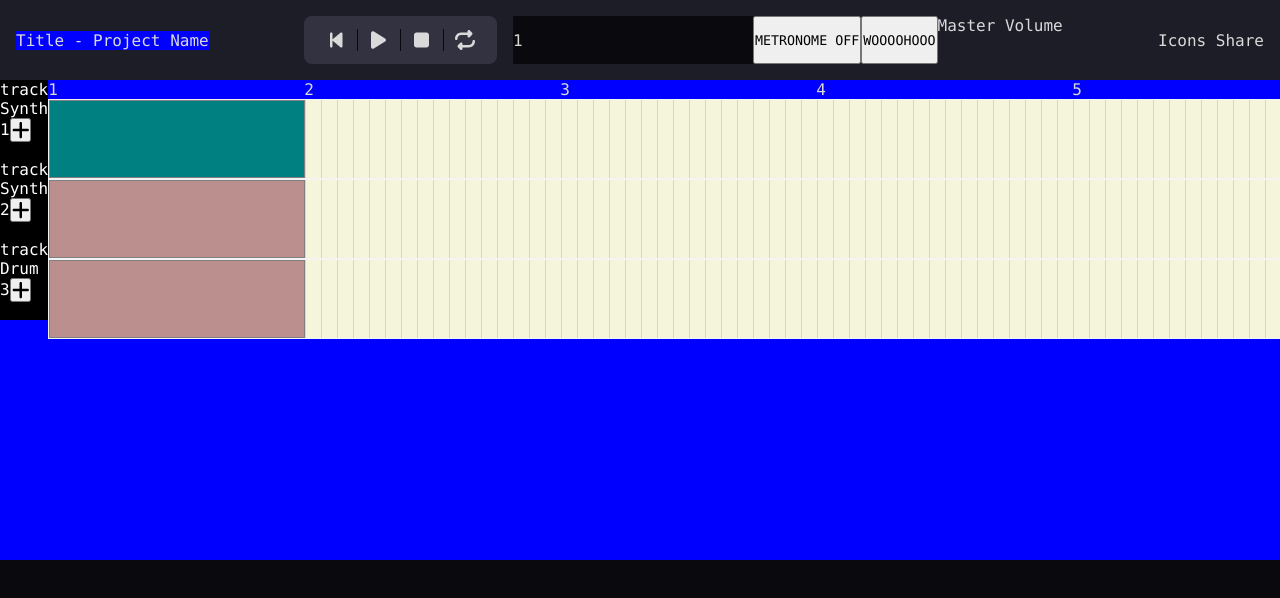
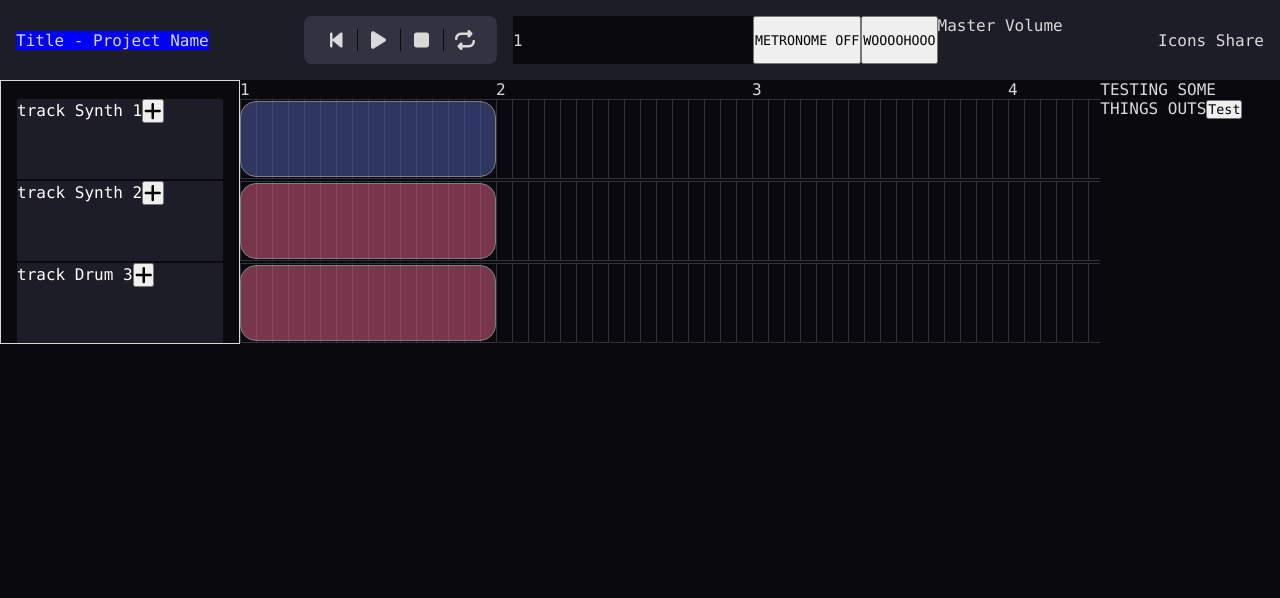
Before and after one commit to dannyboi1313/coop-daw, a Next.js app: page /test in a window 1280 px wide. Shown: the top 598 px of the page. Built offline with nearby package versions, Linux system fonts and the light colour scheme; no server answers.

Commit message:
UI updates

```diff
--- a/components/NoteGrid.js
+++ b/components/NoteGrid.js
@@ -197,18 +197,38 @@ const NoteGrid = ({ instrumentNotes, updateNotes, timer, instrumentID }) => {
   return (
     <div className={styles.gridWrapper} onContextMenu={handleGridRightClick}>
       <div className={styles.gridContainer}>
+        <div
+          className={`${styles.headerRow}`}
+          style={{
+            gridTemplateColumns: `repeat(${gridSize}, 1rem)`,
+            gridTemplateRows: `repeat(1, 2rem)`,
+          }}
+        >
+          {grid[0].map((e, index) => {
+            return (
+              <div
+                className={`${styles.gridHeaderCell} ${
+                  index === timer && styles.highlighted
+                }`}
+              >
+                {index % 16 === 0 && index / 16 + (index % 16)}
+              </div>
+            );
+          })}
+        </div>
+
         {/* Render the grid */}
+
+        <div className={styles.gridVert}>
           <div
             className={styles.leftColumn}
             style={{
-            gridTemplateRows: `repeat(${NUM_KEYS}, 2rem)`,
+              gridTemplateRows: `repeat(${NUM_KEYS}, 1rem)`,
               gridTemplateColumns: `repeat(1,8rem)`,
             }}
           >
             {/* Render the row labels */}
-          <div key={`row-label-start`} className="">
-            Row Header
-          </div>
+
             {grid.map((row, rowIndex) => (
               <div
                 key={`row-label-${rowIndex}`}
@@ -229,21 +249,10 @@ const NoteGrid = ({ instrumentNotes, updateNotes, timer, instrumentID }) => {
           <div
             className={styles.grid}
             style={{
-            gridTemplateColumns: `repeat(${gridSize}, 2rem)`,
-            gridTemplateRows: `repeat(${NUM_KEYS}, 2rem)`,
+              gridTemplateColumns: `repeat(${gridSize}, 1rem)`,
+              gridTemplateRows: `repeat(${NUM_KEYS}, 1rem)`,
             }}
           >
-          {grid[0].map((e, index) => {
-            return (
-              <div
-                className={`${styles.gridHeaderCell} ${
-                  index === timer && styles.highlighted
-                }`}
-              >
-                {index % 16 === 0 && index / 16 + (index % 16)}
-              </div>
-            );
-          })}
             {grid.map((row, rowIndex) =>
               row.map((cell, colIndex) => (
                 <div
@@ -284,6 +293,7 @@ const NoteGrid = ({ instrumentNotes, updateNotes, timer, instrumentID }) => {
           </div>
         </div>
       </div>
+    </div>
   );
 };
 
--- a/components/editors/SynthEditor.js
+++ b/components/editors/SynthEditor.js
@@ -46,12 +46,6 @@ const SynthPlayer = ({ instrument, updateNotes, timer, closeEditor }) => {
   return (
     <div
       className={styles.notePage}
-      style={{
-        width: size.width,
-        height: size.height,
-        overflow: "hidden",
-        zIndex: "3",
-      }}
       onMouseDown={handleMouseDown}
       onMouseMove={handleMouseMove}
       onMouseUp={handleMouseUp}
--- a/src/styles/Home.module.css
+++ b/src/styles/Home.module.css
@@ -10,42 +10,48 @@
   display: flex;
   width: 100%;
   min-height: 30rem;
-  background-color: blue;
 }
 .sectionMarker {
   position: absolute;
   width: 100%;
-  height: 100%;
+  height: 95%;
   z-index: 1;
   grid-column: 3 / 10;
+  border-radius: 1rem;
   border: 1px grey solid;
+  align-self: center;
 }
 .pinkMarker {
-  background-color: rosybrown;
+  background-color: rgba(192, 85, 119, 0.6);
 }
 .blueMarker {
-  background-color: teal;
+  background-color: rgba(73, 86, 151, 0.6);
 }
 .trackContainer {
   width: 100%;
   height: 5rem;
-  background-color: beige;
-  border: solid #f3f3f3 1px;
+  margin-bottom: 2px;
 }
 .gridContainer {
   display: flex;
   flex-direction: column;
+  overflow: scroll;
 }
 .trackColumn {
+  padding-top: 1rem;
   height: 100%;
-  width: 10rem;
+  min-width: 15rem;
+  border: solid 1px var(--color-light);
   display: flex;
   flex-direction: column;
+  padding-left: 1rem;
+  padding-right: 1rem;
 }
 .trackInfo {
   height: 5rem;
-  background-color: black;
+  background-color: var(--color-dark-medium);
   color: white;
+  margin-top: 2px;
 }
 
 .selected {
@@ -53,7 +59,9 @@
 }
 
 .gridCell {
-  border-left: 1px solid lightgray;
+  border-left: 1px solid var(--color-grey-dark);
+  border-bottom: 1px solid var(--color-grey-dark);
+  border-top: 1px solid var(--color-grey-dark);
 }
 .selectedGrid {
   border-left: 1px solid black;
--- a/src/styles/NoteGrid.module.css
+++ b/src/styles/NoteGrid.module.css
@@ -1,15 +1,17 @@
 .notePage {
-  position: absolute;
+  position: fixed;
   left: 0;
-  top: 50%;
+  bottom: 0;
+  width: 100%;
+  height: 50%;
+  padding-bottom: 2rem;
   border: solid 1px black;
-  background-color: azure;
-  overflow: hidden;
-  z-index: 10;
+  background-color: var(--color-dark-dark);
+  z-index: 19;
 }
 .gridContent {
   height: 100%;
-  padding: 2rem;
+  overflow: hidden;
 }
 .gridWrapper {
   width: 100%;
@@ -17,32 +19,41 @@
   position: relative;
   display: flex;
 }
+
 .gridContainer {
   height: 100%;
   width: 100%;
-  overflow: auto;
+  overflow: scroll;
   position: relative;
   display: flex;
+  flex-direction: column;
   z-index: 10;
 }
 .grid {
   display: grid;
-  grid-gap: 0px;
-  row-gap: 0px;
-  margin: 0px;
-  padding: 0px;
+}
+.gridVert {
+  display: flex;
+}
+.headerRow {
+  padding-left: 8rem;
+  background-color: var(--color-grey-medium);
+  flex-shrink: 0;
+  position: sticky;
+  display: grid;
+  top: 0;
+
+  z-index: 21;
+  height: 2rem;
 }
 .leftColumn {
   flex-shrink: 0;
-  /* Adjust this width based on your design */
-  /* Optional background color for better visibility */
   position: sticky;
   display: grid;
   left: 0;
   z-index: 20;
 }
 .piano {
-  background-color: blue;
   height: 100%;
   position: sticky;
   flex-shrink: 0;
@@ -55,10 +66,10 @@
 }
 
 .gridHeaderCell {
-  width: 2rem;
+  width: 1rem;
   height: 2rem;
   position: relative;
-  background-color: #f3f3f3;
+  background-color: var(--color-grey-medium);
 }
 
 .gridRow {
@@ -67,13 +78,13 @@
   flex-direction: row;
 }
 .gridPoint {
-  height: 2rem;
-  width: 2rem;
+  height: 1rem;
+  width: 1rem;
   border: 1px solid black;
 }
 .gridCell {
-  width: 2rem;
-  height: 2rem;
+  width: 1rem;
+  height: 1rem;
   position: relative;
   background-color: #f3f3f3;
   border-top: solid 1px lightgray;
@@ -89,11 +100,10 @@
 }
 .rowLabel {
   text-align: right;
-
   border-left: 2px black solid;
   border-right: 2px black solid;
   position: relative;
-  height: 2rem;
+  height: 1rem;
 }
 
 .sharpOuter {
@@ -112,8 +122,8 @@
 
 .selected {
   position: absolute;
-  height: 2rem;
-  width: 2rem;
+  height: 1rem;
+  width: 1rem;
   background-color: aquamarine;
   z-index: 10;
   cursor: pointer;
@@ -124,7 +134,7 @@
   border-radius: 1rem 0rem 0rem 1rem;
 }
 .middle {
-  width: 2.5rem;
+  width: 1.5rem;
 }
 
 .grey {
```
Lines whose indentation alone changed are shown as unchanged.
